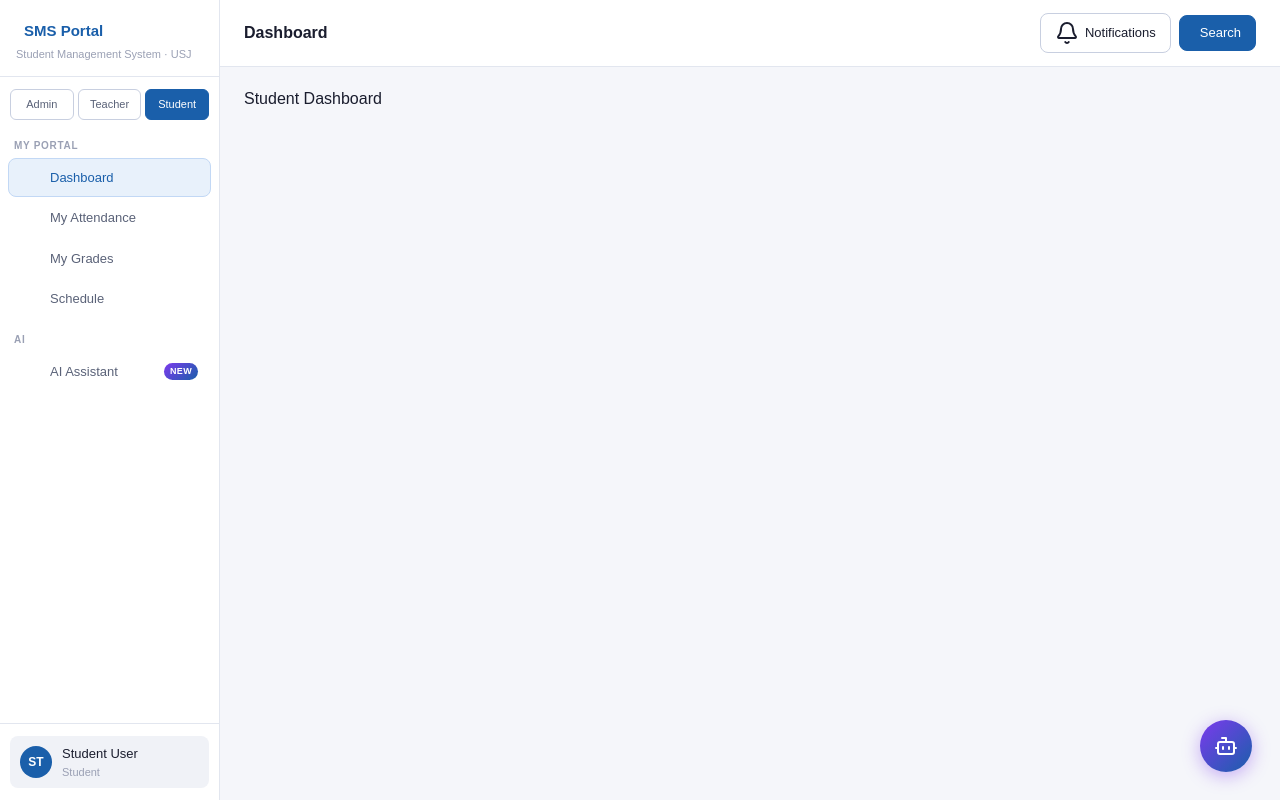
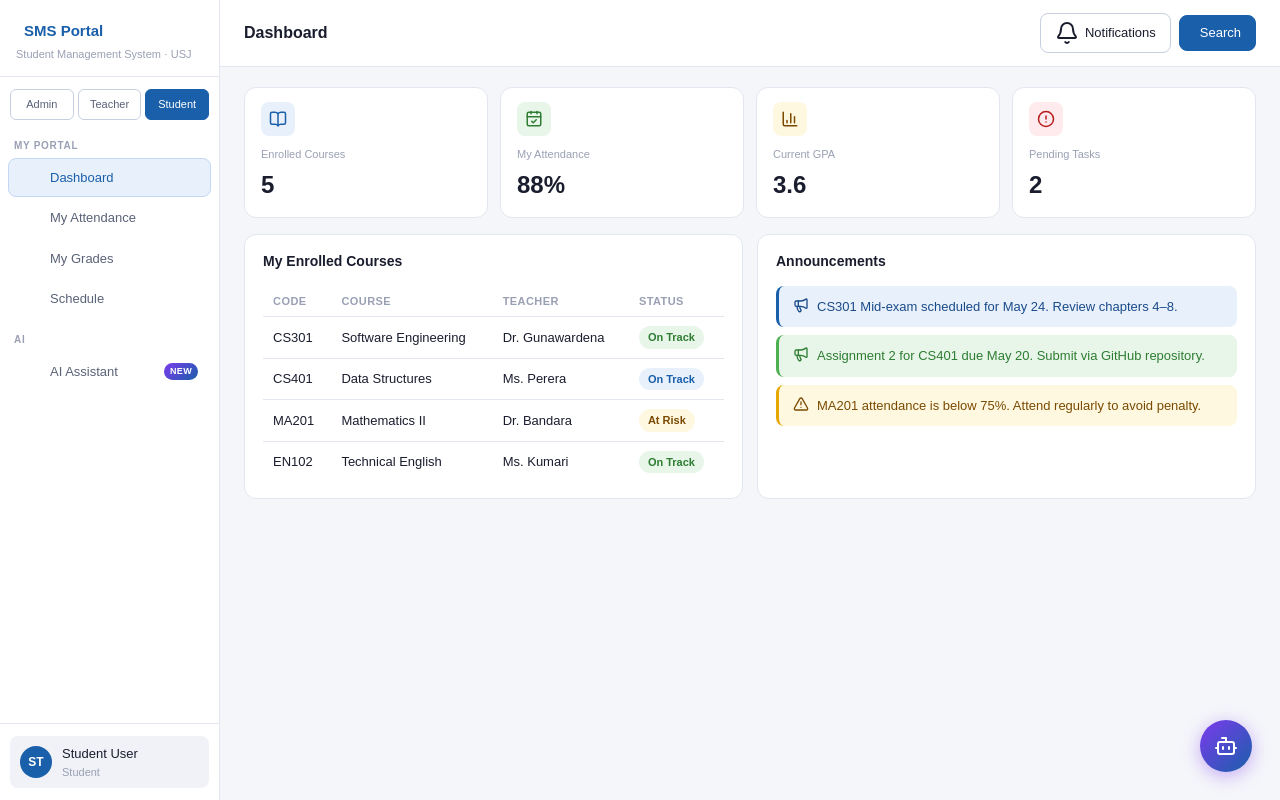
Before and after one commit to sarangas001/student-management-system, a React (Vite) app in the folder client/: page / in a window 1280 px wide. Both pictures are taken after a click on the button "Student". Built offline with nearby package versions, Linux system fonts and the light colour scheme.

Commit message:
completed student-dashboard

```diff
--- a/client/src/pages/student/StudentDashboard.jsx
+++ b/client/src/pages/student/StudentDashboard.jsx
@@ -1,9 +1,140 @@
 
+import {
+  BookOpen,
+  CalendarCheck,
+  BarChart3,
+  AlertCircle,
+  Megaphone,
+  TriangleAlert,
+} from "lucide-react";
 
 const StudentDashboard = () => {
   return (
-    <div>Student Dashboard</div>
-  )
-}
+    <>
+      {/* Stats Row */}
+      <div className="stat-row">
+        <div className="stat-card">
+          <div className="stat-icon si-blue">
+            <BookOpen size={18} />
+          </div>
+          <div className="stat-label">Enrolled Courses</div>
+          <div className="stat-val">5</div>
+        </div>
 
-export default StudentDashboard
+        <div className="stat-card">
+          <div className="stat-icon si-green">
+            <CalendarCheck size={18} />
+          </div>
+          <div className="stat-label">My Attendance</div>
+          <div className="stat-val">88%</div>
+        </div>
+
+        <div className="stat-card">
+          <div className="stat-icon si-amber">
+            <BarChart3 size={18} />
+          </div>
+          <div className="stat-label">Current GPA</div>
+          <div className="stat-val">3.6</div>
+        </div>
+
+        <div className="stat-card">
+          <div className="stat-icon si-red">
+            <AlertCircle size={18} />
+          </div>
+          <div className="stat-label">Pending Tasks</div>
+          <div className="stat-val">2</div>
+        </div>
+      </div>
+
+      {/* Bottom Section */}
+      <div className="two-col">
+        {/* Courses */}
+        <div className="card">
+          <div className="card-header">
+            <div className="card-title">My Enrolled Courses</div>
+          </div>
+
+          <table>
+            <thead>
+              <tr>
+                <th>CODE</th>
+                <th>COURSE</th>
+                <th>TEACHER</th>
+                <th>STATUS</th>
+              </tr>
+            </thead>
+
+            <tbody>
+              <tr>
+                <td>CS301</td>
+                <td>Software Engineering</td>
+                <td>Dr. Gunawardena</td>
+                <td>
+                  <span className="badge badge-green">On Track</span>
+                </td>
+              </tr>
+
+              <tr>
+                <td>CS401</td>
+                <td>Data Structures</td>
+                <td>Ms. Perera</td>
+                <td>
+                  <span className="badge badge-blue">On Track</span>
+                </td>
+              </tr>
+
+              <tr>
+                <td>MA201</td>
+                <td>Mathematics II</td>
+                <td>Dr. Bandara</td>
+                <td>
+                  <span className="badge badge-amber">At Risk</span>
+                </td>
+              </tr>
+
+              <tr>
+                <td>EN102</td>
+                <td>Technical English</td>
+                <td>Ms. Kumari</td>
+                <td>
+                  <span className="badge badge-green">On Track</span>
+                </td>
+              </tr>
+            </tbody>
+          </table>
+        </div>
+
+        {/* Announcements */}
+        <div className="card">
+          <div className="card-header">
+            <div className="card-title">Announcements</div>
+          </div>
+
+          <div className="alert alert-blue">
+            <Megaphone size={16} />
+            <span>
+              CS301 Mid-exam scheduled for May 24. Review chapters 4–8.
+            </span>
+          </div>
+
+          <div className="alert alert-green">
+            <Megaphone size={16} />
+            <span>
+              Assignment 2 for CS401 due May 20. Submit via GitHub repository.
+            </span>
+          </div>
+
+          <div className="alert alert-amber">
+            <TriangleAlert size={16} />
+            <span>
+              MA201 attendance is below 75%. Attend regularly to avoid
+              penalty.
+            </span>
+          </div>
+        </div>
+      </div>
+    </>
+  );
+};
+
+export default StudentDashboard;
```
